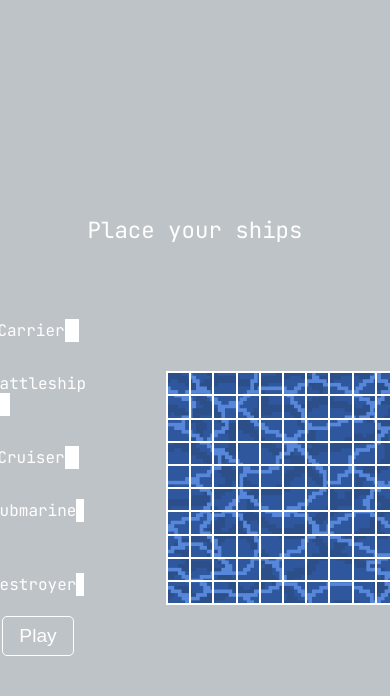
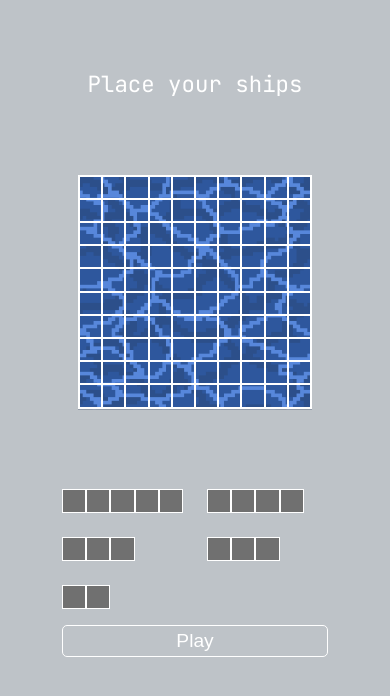
Before and after one commit to Scalaptia/battleship, a website built with Vite: page index.html in a window 390 px wide. Built offline with nearby package versions, Linux system fonts and the light colour scheme.

Commit message:
Fix shipsContainer styling in placement scene

```diff
--- a/index.html
+++ b/index.html
@@ -12,7 +12,6 @@
         <div id="game-container">
             <div id="ships-container">
                 <div id="ships"></div>
-                <div id="ships-rotate"></div>
                 <button class="play-btn">Play</button>
             </div>
             <div id="boards-container"></div>
--- a/src/main.ts
+++ b/src/main.ts
@@ -90,16 +90,20 @@ const playButtonEl = document.querySelector(".play-btn")!;
 
 /* Append ships name and element to shipsEl */
 for (const ship in Ships) {
-    const shipEl = document.createElement("ship");
-    shipEl.textContent = ship;
-    shipEl.classList.add(ship.toLowerCase());
-    shipsEl.appendChild(shipEl);
+    const shipObj = Ships[ship as keyof typeof Ships];
+
+    const shipEl = document.createElement("div");
+    shipEl.classList.add("ui-ship");
+    shipEl.draggable = true;
 
     // Create ship cells and append to shipEl
-    for (let i = 0; i < ship.length; i++) {
+    for (let i = 0; i < shipObj.length; i++) {
         const cellEl = document.createElement("cell");
+        cellEl.classList.add("ship");
         shipEl.appendChild(cellEl);
     }
+
+    shipsEl.appendChild(shipEl);
 }
 
 const startGame = async () => {
@@ -112,54 +116,7 @@ const startGame = async () => {
 
 playButtonEl.addEventListener("click", startGame);
 
-const placeShips = () => {
-    const boardTop = p1BoardEl.querySelector(".board-top")!;
-    const shipsEl = document.getElementById("ships")!;
-    const ships = shipsEl.querySelectorAll("ship");
-
-    console.log(ships);
-
-    let shipIndex = 0;
-    let ship: Ship;
-    let shipEl: HTMLElement;
-
-    ships.forEach((el) => {
-        const shipEl = el as HTMLElement;
-        shipEl.dataset.index = `${shipIndex++}`;
-
-        shipEl.addEventListener("click", function selectShip(e) {
-            const shipEl = e.target as HTMLElement;
-            ship = Ships[shipEl.textContent! as keyof typeof Ships];
-
-            if (shipIndex == ships.length) {
-                return;
-            }
-
-            shipEl.classList.remove("selected");
-            shipIndex = ships.length;
-            console.log(shipIndex);
-
-            shipEl.removeEventListener("click", selectShip);
-            console.log(ship);
-        });
-    });
-
-    boardTop.addEventListener("click", function placeShip(e) {
-        if (ship) {
-            const cellEl = e.target as HTMLElement;
-            const x = parseInt(cellEl.dataset.x!);
-            const y = parseInt(cellEl.dataset.y!);
-
-            if (p1.gameboard.placeShip(ship, x, y, true)) {
-                renderBoard(p1BoardEl, p1.gameboard, true);
-                shipEl.classList.add("placed");
-                shipEl = ships[++shipIndex] as HTMLElement;
-                ship = Ships[shipEl.textContent! as keyof typeof Ships];
-                shipEl.removeEventListener("click", function selectShip() {});
-            }
-        }
-    });
-};
+const placeShips = () => {};
 placeShips();
 
 /* Game Loop */
--- a/src/styles/boards.css
+++ b/src/styles/boards.css
@@ -9,7 +9,6 @@
 }
 
 board {
-    justify-self: center;
     display: grid;
     grid-template-columns: 1fr 1fr;
     width: 50%;
--- a/src/styles/main.css
+++ b/src/styles/main.css
@@ -8,10 +8,6 @@
 }
 
 .hidden {
-    display: none;
-}
-
-#ships-container.hidden {
     display: none;
 }
 
@@ -47,27 +43,11 @@ header {
     gap: 5rem;
 }
 
-#ships-container {
-    display: flex;
-    flex-direction: column;
-    justify-content: center;
-    align-items: center;
-    height: 100%;
-}
-
 /* UI */
-#ships {
-    display: flex;
-    flex-direction: column;
-    justify-content: center;
-    align-items: center;
-    gap: 2rem;
-    height: 100%;
-}
 
 .play-btn {
     font-size: 1.2rem;
-    padding: 0.5rem 1rem;
+    padding: 0.25rem;
     border: 1px solid white;
     border-radius: 5px;
     background-color: transparent;
@@ -112,3 +92,22 @@ cell::after {
     left: 50%;
     transform: translate(-50%, -50%);
 }
+
+@media (max-width: 800px) {
+    body {
+        justify-content: start;
+        margin-top: 5svh;
+    }
+
+    #game-container {
+        flex-direction: column;
+    }
+
+    #ships-container {
+        order: 2;
+    }
+
+    #boards-container {
+        order: 1;
+    }
+}
--- a/src/styles/ships.css
+++ b/src/styles/ships.css
@@ -1,4 +1,52 @@
-/* Ships */
+/* UI Ships */
+
+#ships-container.hidden {
+    display: none;
+}
+
+#ships-container {
+    margin-left: 10svw;
+    align-self: start;
+    display: grid;
+    height: 20vw;
+    gap: 1rem;
+}
+
+#ships {
+    display: grid;
+    grid-template-columns: 1fr;
+
+    gap: 1.5rem;
+    height: 100%;
+}
+
+.ui-ship {
+    justify-self: ce;
+    display: flex;
+}
+
+.ui-ship > cell {
+    min-height: 2.3vw;
+    min-width: 2.3vw;
+}
+
+@media (max-width: 800px) {
+    #ships-container {
+        margin-left: 0;
+        align-self: center;
+    }
+
+    #ships-container > #ships {
+        grid-template-columns: 1fr 1fr;
+    }
+
+    .ui-ship > cell {
+        min-height: 5.7vw;
+        min-width: 5.7vw;
+    }
+}
+
+/* Board Ships */
 
 .ship {
     background-image: none;
```
